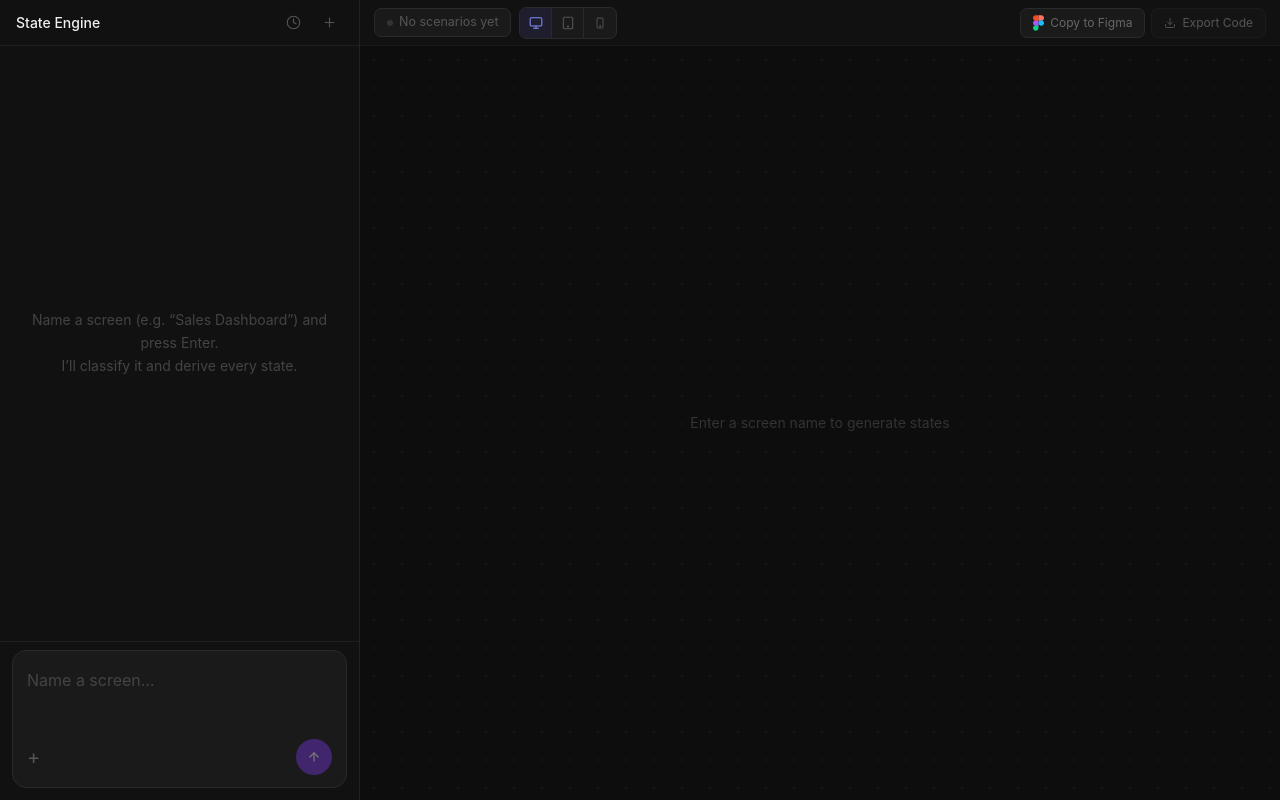
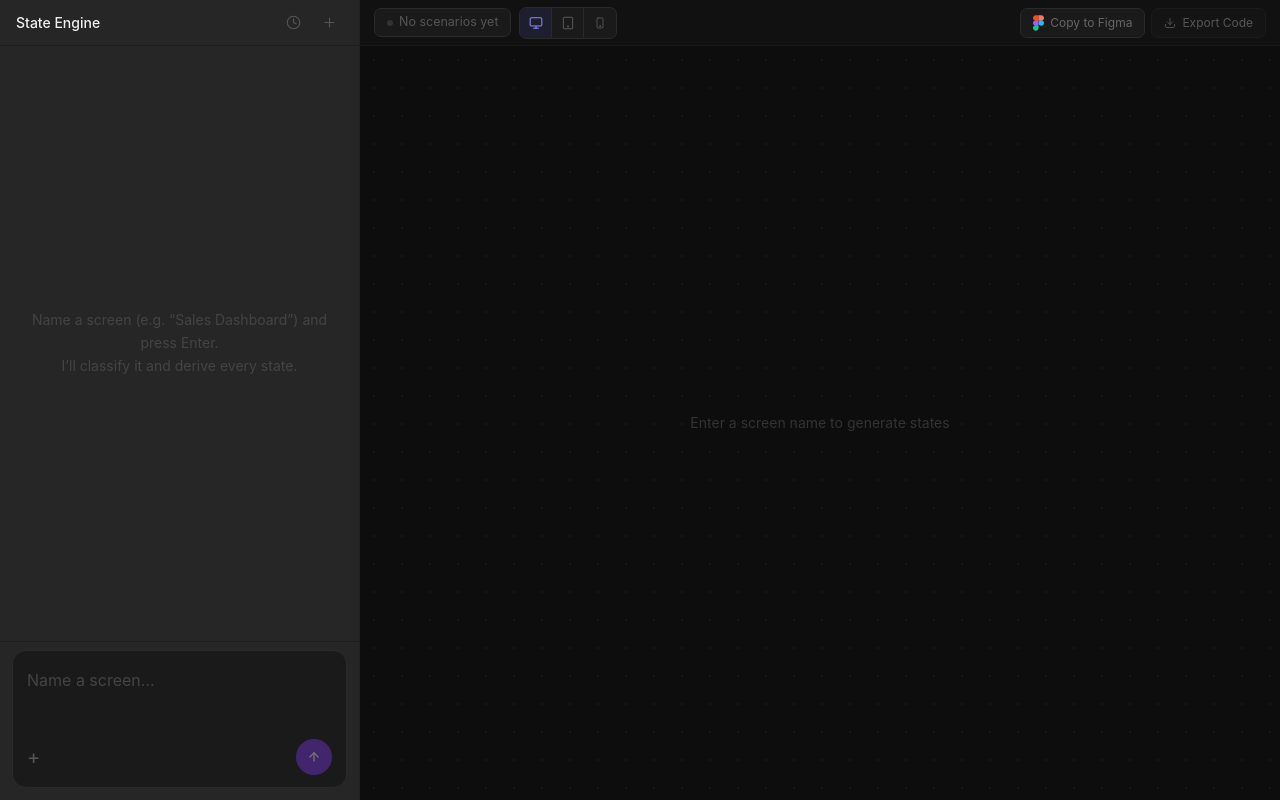
Before and after one commit to Panchalakarthik/state-engine, a Next.js app: page / in a window 1280 px wide. Built offline with nearby package versions, Linux system fonts and the light colour scheme; what @razorpay/blade would draw is missing.

Commit message:
feat(ui): update chat panel background to #262626

```diff
--- a/src/components/left-panel/index.tsx
+++ b/src/components/left-panel/index.tsx
@@ -29,7 +29,7 @@ export default function LeftPanel({
   onAbort,
 }: LeftPanelProps) {
   return (
-    <div className="flex w-[360px] flex-shrink-0 flex-col overflow-hidden border-r border-[#222] bg-[#111]">
+    <div className="flex w-[360px] flex-shrink-0 flex-col overflow-hidden border-r border-[#222] bg-[#262626]">
       <LeftHeader
         screenName={screenName}
         onHistoryClick={onHistoryClick}
```
